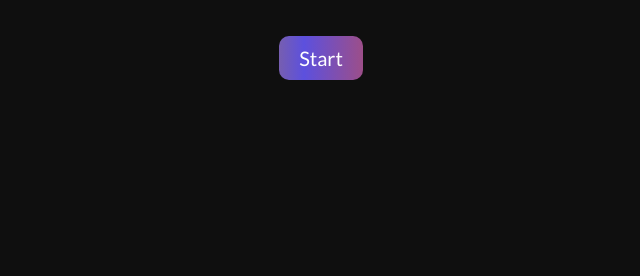
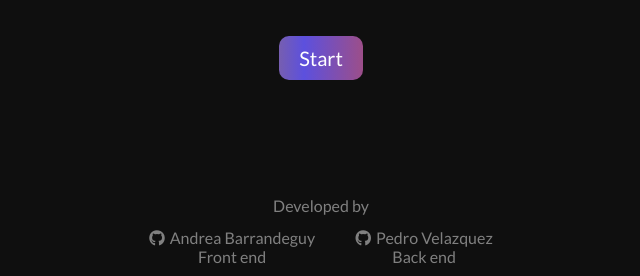
Before and after one commit to andreabarrandeguy/quiz, a Django app: page / in a window 1280 px wide. Shown: the part 524-800 px from the top of the page, without its empty margins (319-959 px from the left). Run offline with Django 5.2, Linux system fonts and the light colour scheme; some libraries are stand-ins or nearby versions; some web fonts are replaced.

Commit message:
Adding links to landing page

```diff
--- a/static/v1/css/styles.css
+++ b/static/v1/css/styles.css
@@ -96,6 +96,21 @@ button {
     width: 200vw;
     height: 200vh;
   }
+}
+
+.github {
+  display: flex;
+  text-decoration: none;
+  color: grey;
+  align-items: center;
+}
+
+.githubText {
+  color: grey;
+}
+
+.githubIcon {
+  margin-right: 5px;
 }
 
 /*Create*/
--- a/v1/templates/v1/index.html
+++ b/v1/templates/v1/index.html
@@ -11,6 +11,29 @@
       Start
     </button>
     <div id="circleAnimation" class="circleAnimation"></div>
+  </div>
+  <div style="width: 30vw; height: 70px; display: flex; flex-direction: column; justify-content: space-between; position: absolute; bottom: 10px;">
+    <p class="githubText">Developed by</p>
+    <div style="display: flex; justify-content: space-around;">
+      <div style="display: flex; flex-direction: column; align-items: center;">
+        <a
+        href="https://github.com/andreabarrandeguy/"
+        target="_blank"
+        class="github"
+        title="Andrea Barrandeguy's GitHub"
+        ><i class="fa-brands fa-github githubIcon"></i><p>Andrea Barrandeguy</p></a>
+        <p class="githubText">Front end</p>
+      </div>
+      <div style="display: flex; flex-direction: column; align-items: center;">
+        <a
+        href="https://github.com/pedvel/"
+        target="_blank"
+        class="github"
+        title="Pedro Velazquez's GitHub"
+        ><i class="fa-brands fa-github githubIcon"></i><p>Pedro Velazquez</p></a>
+        <p class="githubText">Back end</p>
+      </div>
+    </div>
   </div>
   <script>
     document.addEventListener("DOMContentLoaded", function () {
```
